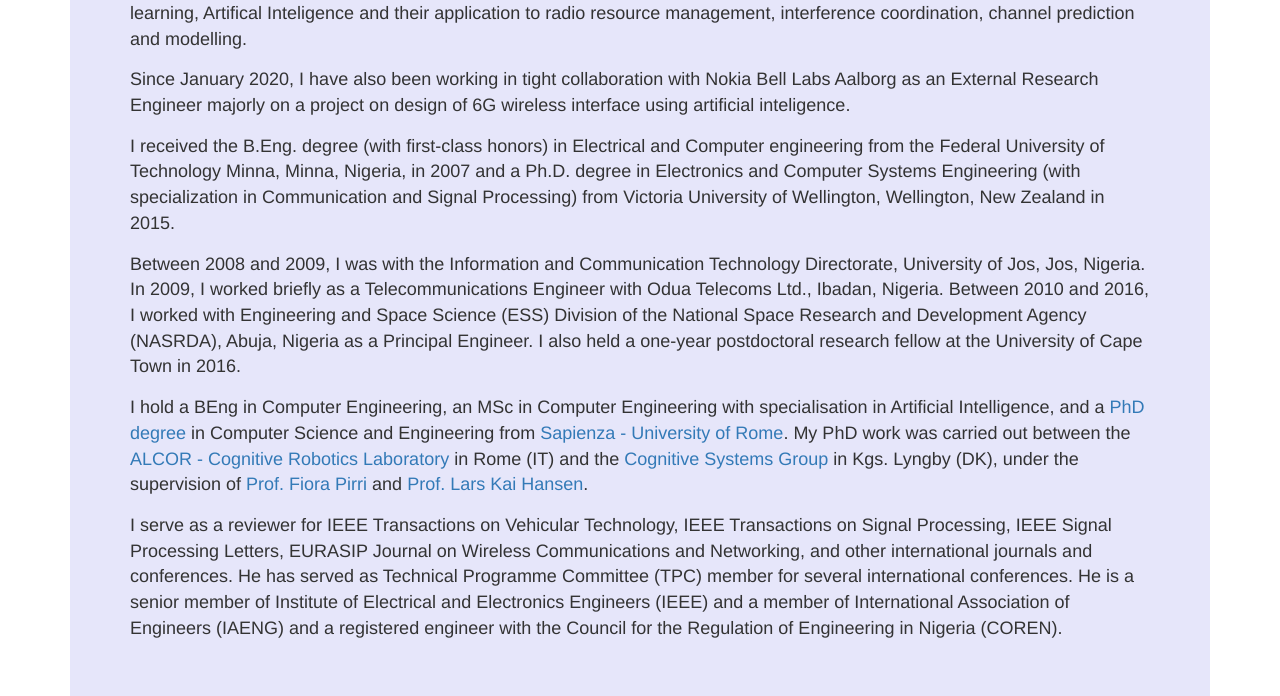
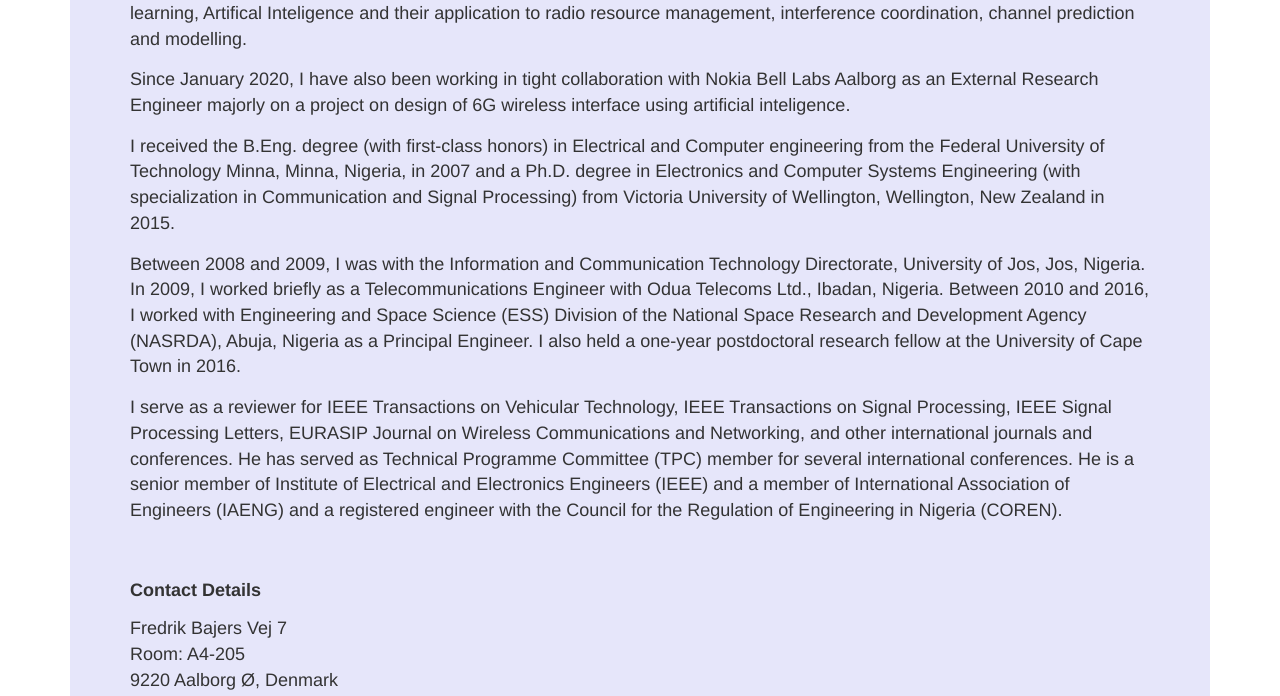
Before and after one commit to ramoni-adeogun/ramoni-adeogun.github.io, a plain HTML site: page index.html in a window 1280 px wide. Shown: the part 282-978 px from the top of the page. Drawn offline with nearby package versions, Linux system fonts and the light colour scheme; no server answers; a web font is replaced by a local one.

Commit message:
Update home.html

```diff
--- a/home.html
+++ b/home.html
@@ -14,10 +14,6 @@
   <p>
 Between 2008 and 2009, I was with the Information and Communication Technology Directorate, University of Jos, Jos, Nigeria. In 2009, I worked briefly as a Telecommunications Engineer with Odua Telecoms Ltd., Ibadan, Nigeria. Between 2010 and 2016, I worked with Engineering and Space Science (ESS) Division of the  National Space Research and Development Agency (NASRDA), Abuja, Nigeria as a Principal Engineer. I also held a one-year postdoctoral research fellow at the University of Cape Town in 2016.
    </p>
-  <p>
-    I hold a BEng in Computer Engineering, an MSc in Computer Engineering with specialisation in Artificial Intelligence, and a <a href="https://www.dis.uniroma1.it/~dottoratoii/alumni/96" target="_blank"> PhD degree </a> in Computer Science and Engineering from <a href="https://www.uniroma1.it/en/pagina-strutturale/home" target="_blank">Sapienza - University of Rome</a>. My PhD work was carried out between the <a href="http://www.dis.uniroma1.it/~alcor" target="_blank">ALCOR - Cognitive Robotics Laboratory</a> in Rome (IT) and the <a href= "
-  https://www.compute.dtu.dk/english/research/research-sections/cogsys" target="_blank"> Cognitive Systems Group </a> in Kgs. Lyngby (DK), under the supervision of <a href= "https://www.dis.uniroma1.it/~pirri/" target="_blank"> Prof. Fiora Pirri </a> and <a href= "http://cogsys.imm.dtu.dk/staff/lkhansen/lkhansen.html" target="_blank"> Prof. Lars Kai Hansen</a>.
-  </p>
 
 
   </p>
```
